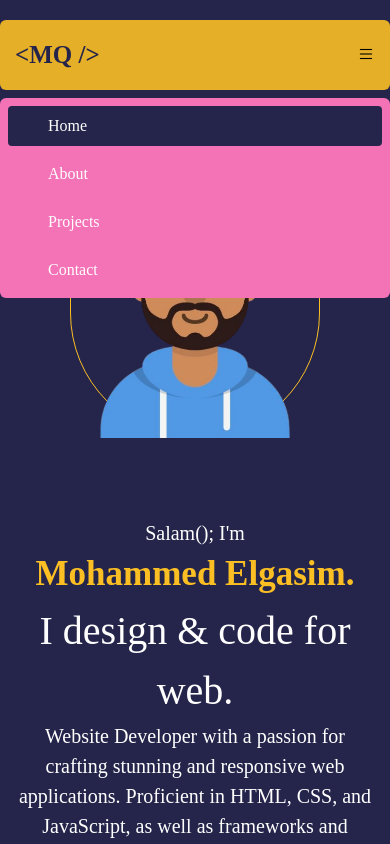
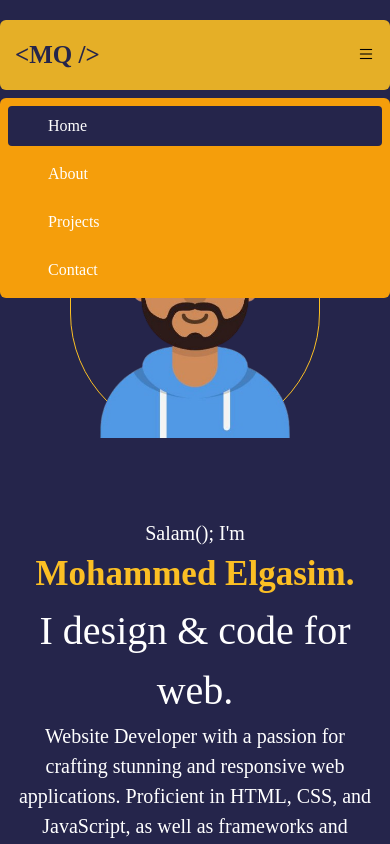
Before and after one commit to Qassim8/portfolio, a React (Create React App) app: page / in a window 390 px wide. Both pictures are taken after a click on the button 366 px from the left and 54 px from the top of the page. Shown: the top 844 px of the page. Built offline with nearby package versions, Linux system fonts and the light colour scheme; a web font is replaced by a local one.

Commit message:
update header

```diff
--- a/src/components/Header.jsx
+++ b/src/components/Header.jsx
@@ -34,7 +34,7 @@ const Header = () => {
           <ul
             className={`${
               show ? "flex" : "hidden"
-            } absolute md:relative top-full bg-pink-400 md:bg-transparent rounded-md p-2 md:p-0 end-0 w-full font-medium md:flex flex-col mt-2 md:flex-row md:justify-between md:items-center gap-2 md:gap-0 md:mt-0 z-50`}
+            } absolute md:relative top-full bg-amber-500 md:bg-transparent rounded-md p-2 md:p-0 end-0 w-full font-medium md:flex flex-col mt-2 md:flex-row md:justify-between md:items-center gap-2 md:gap-0 md:mt-0 z-50`}
           >
             <li>
               <NavLink
```
